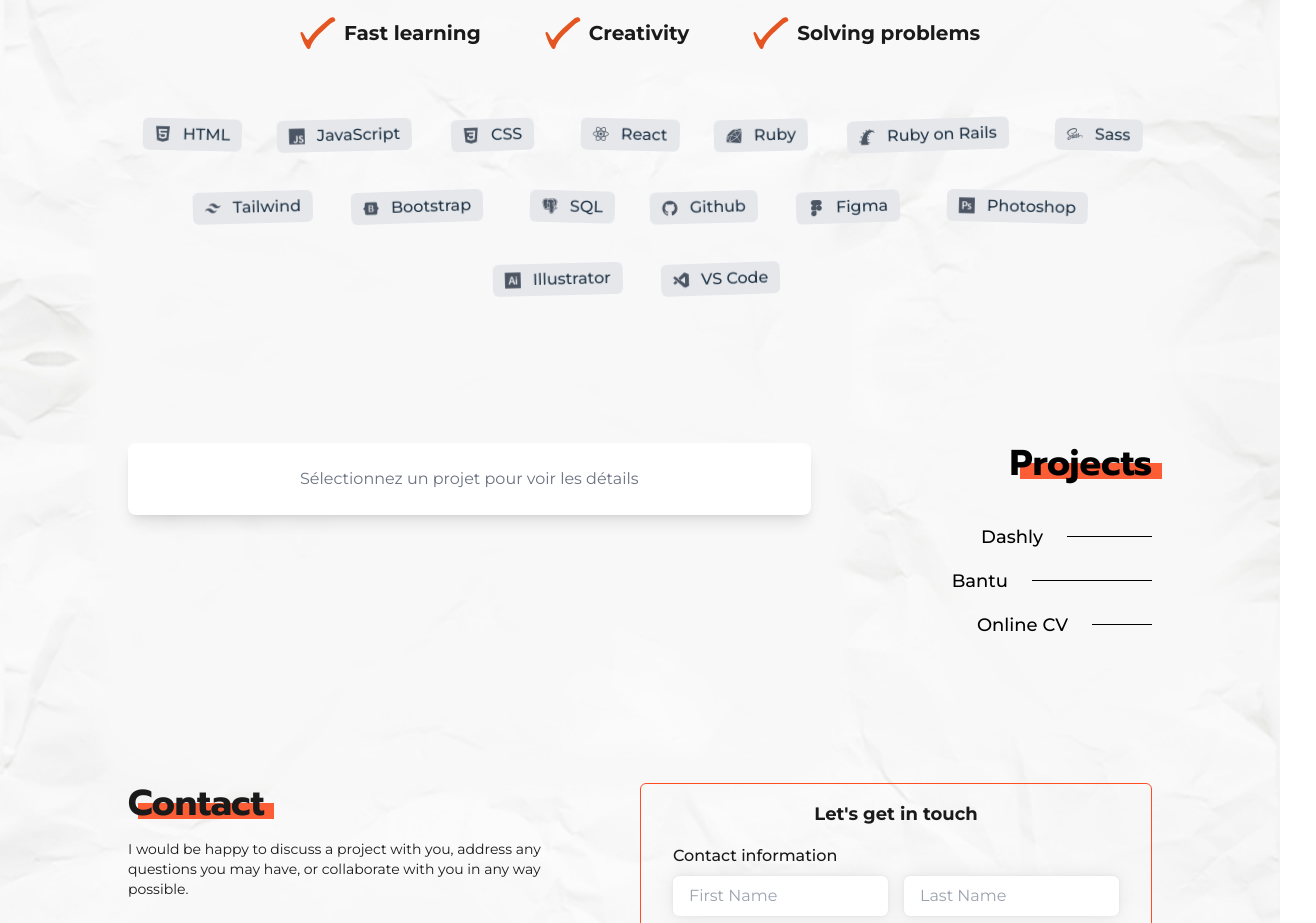
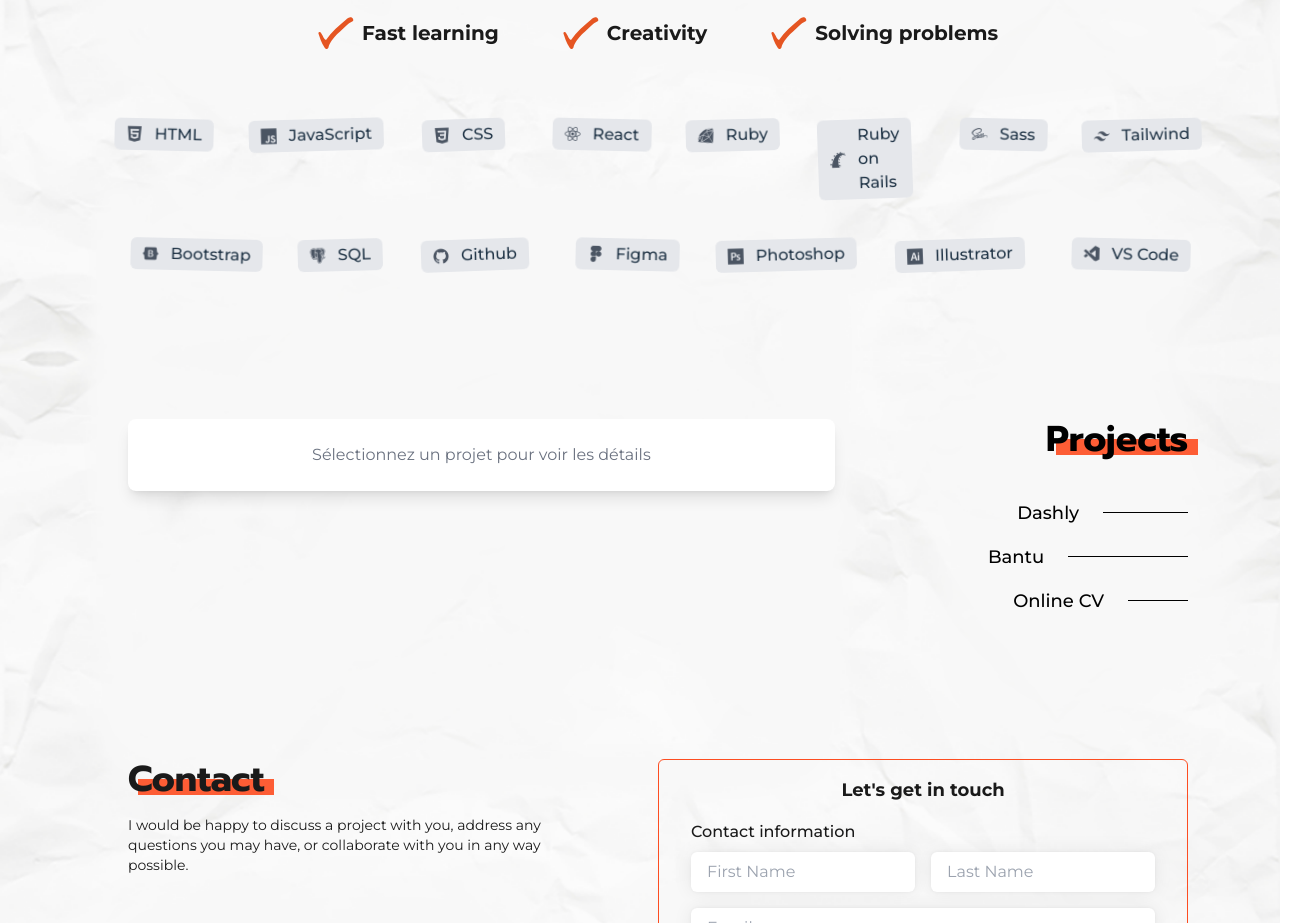
Before and after one commit to EvaOrlandini/Portfolio, a React (Create React App) app: page / in a window 1280 px wide. Shown: the part 1020-1943 px from the top of the page, 1316 px wide, since content can reach past the window. Built offline with nearby package versions, Linux system fonts and the light colour scheme.

Commit message:
css animation

```diff
--- a/src/components/About.jsx
+++ b/src/components/About.jsx
@@ -38,6 +38,7 @@
       </div>
 
       <div className="w-full max-md:w-10/12 mt-6 max-md:mt-0 flex flex-row gap-10 max-md:gap-6 justify-center content-start flex-wrap">
+        <div className="max-md:hidden slide-in-left flex flex-row gap-10">
         {/* HTML */}
         <div className="badge group w-fit h-fit flex flex-row items-center justify-center bg-gray-200 hover:bg-[#FFF4E6] px-3 py-1 rounded-md gap-3 transition-colors duration-200">
           <i className="devicon-html5-plain text-gray-600 group-hover:text-[#E34F26] transition-colors duration-200"></i>
@@ -86,6 +87,8 @@
           <p className="font-medium text-md max-md:text-xs">Tailwind</p>
         </div>
 
+        </div>
+        <div className="max-md:hidden slide-in-right flex flex-row gap-10">
         {/* Bootstrap */}
         <div className="badge group w-fit h-fit flex flex-row items-center justify-center bg-gray-200 hover:bg-[#F3E5F5] px-3 py-1 rounded-md gap-3 transition-colors duration-200">
           <i className="devicon-bootstrap-plain text-gray-600 group-hover:text-[#7952B3] transition-colors duration-200"></i>
@@ -127,6 +130,7 @@
           <i className="devicon-vscode-plain text-gray-600 group-hover:text-[#007ACC] transition-colors duration-200"></i>
           <p className="font-medium text-md max-md:text-xs">VS Code</p>
         </div>
+        </div>
       </div>
     </div>
   );
--- a/src/components/Contact.jsx
+++ b/src/components/Contact.jsx
@@ -36,12 +36,12 @@
     <div id="contact" className="flex flex-row max-md:flex-col max-md:mx-10 mx-32 mb-36">
       <div className="self-stretch w-6/12 max-md:w-full flex flex-col justify-between">
         <div>
-          <h2 className="highlight-text-small text-text dark:text-text-dark text-4xl font-bold mb-4">
+          <h2 className="slideSide2 highlight-text-small text-text dark:text-text-dark text-4xl font-bold mb-4">
             Contact
           </h2>
-          <p className="text-sm w-10/12 text-text max-md:text-sm dark:text-text-dark max-md:mb-8">I would be happy to discuss a project with you, address any questions you may have, or collaborate with you in any way possible.</p>
+          <p className="slideSide3 text-sm w-10/12 text-text max-md:text-sm dark:text-text-dark max-md:mb-8">I would be happy to discuss a project with you, address any questions you may have, or collaborate with you in any way possible.</p>
         </div>
-        <div className="flex flex-col gap-y-4 max-md:mb-8">
+        <div className="slideSide4 flex flex-col gap-y-4 max-md:mb-8">
           <div className="infos bg-white dark:bg-transparent dark:border-[1px] dark:border-primary-dark px-4 py-2 shadow-input w-[300px] max-md:w-[270px] rounded-lg mb-1 flex items-center gap-3">
             <FontAwesomeIcon icon={faEnvelope} className="text-text w-4 dark:text-text-dark" />
             <p className="text-text max-md:text-sm dark:text-text-dark">evaorlandini.pro@gmail.com</p>
@@ -59,7 +59,7 @@
         </div>
       </div>
 
-      <div className="w-6/12 max-md:w-full border-[1px] border-primary-100 rounded-md px-8 py-4 dark:border-none dark:bg-gray-200">
+      <div className="slideSide1 w-6/12 max-md:w-full border-[1px] border-primary-100 rounded-md px-8 py-4 dark:border-none dark:bg-gray-200">
         <h3 className="text-text text-lg text-center font-bold mb-4">Let's get in touch</h3>
         <form onSubmit={handleSubmit(onSubmit)} className="flex flex-col">
           <label htmlFor="Contact" className="font-medium text-text">Contact information</label>
--- a/src/styles/about.css
+++ b/src/styles/about.css
@@ -77,3 +77,37 @@
   /* Filtre pour #8944CE (violet) */
   filter: invert(37%) sepia(52%) saturate(1241%) hue-rotate(242deg) brightness(87%) contrast(88%);
 }
+
+.slide-in-left {
+  animation: slideInLeft 1.5s cubic-bezier(0.4, 0, 0.2, 1);
+  animation-timeline: view();
+}
+
+.slide-in-right{
+  animation: slideInRight 1.5s cubic-bezier(0.4, 0, 0.2, 1);
+  animation-timeline: view();
+}
+
+@keyframes slideInLeft {
+  0% {
+    transform: translateX(-50%);
+  }
+  30% {
+    transform: translateX(0);
+  }
+  100% {
+    transform: translateX(50%);
+  }
+}
+
+@keyframes slideInRight {
+  0% {
+    transform: translateX(50%);
+  }
+  30% {
+    transform: translateX(0);
+  }
+  100% {
+    transform: translateX(-50%);
+  }
+}
--- a/src/styles/contact.css
+++ b/src/styles/contact.css
@@ -18,3 +18,83 @@
 .infos:hover {
   transform: translateX(20px) ;
 }
+
+.slideSide1 {
+  animation: slideSide1 2s cubic-bezier(0.4, 0, 0.2, 1);
+  animation-timeline: view();
+}
+
+.slideSide2 {
+  animation: slideSide2 2s cubic-bezier(0.4, 0, 0.2, 1);
+  animation-timeline: view();
+}
+
+.slideSide3 {
+  animation: slideSide3 2s cubic-bezier(0.4, 0, 0.2, 1);
+  animation-timeline: view();
+}
+
+.slideSide4 {
+  animation: slideSide4 2s cubic-bezier(0.4, 0, 0.2, 1);
+  animation-timeline: view();
+}
+
+@keyframes slideSide1 {
+  0% {
+    transform: translate(100vw, 50vh) rotate(20deg);
+    opacity: 0;
+  }
+  50% {
+    transform: translate(0, 0) rotate(0);
+    opacity: 1;
+  }
+  100% {
+    transform: translate(0, 0) rotate(0);
+    opacity: 1;
+  }
+}
+
+@keyframes slideSide2 {
+  0% {
+    transform: translate(-100vw, -50vh) rotate(-30deg);
+    opacity: 0;
+  }
+  50% {
+    transform: translate(0, 0) rotate(0);
+    opacity: 1;
+  }
+  100% {
+    transform: translate(0, 0) rotate(0);
+    opacity: 1;
+  }
+}
+
+@keyframes slideSide3 {
+  0% {
+    transform: translate(-100vw, 30vh) rotate(-20deg);
+    opacity: 0;
+  }
+  30% {
+    transform: translate(-40vw, 20vh) rotate(-15deg);
+    opacity: 1;
+  }
+  40% {
+    transform: translate(-20vw, 10vh) rotate(-10deg);
+    opacity: 1;
+  }
+  50% {
+    transform: translate(0, 0) rotate(0);
+    opacity: 1;
+  }
+}
+
+@keyframes slideSide4 {
+  0% {
+    transform: translate(-30vw, 100vh) rotate(-20deg);
+    opacity: 0;
+  }
+  30% {
+    transform: translate(0, 0) rotate(0);
+    opacity: 1;
+  }
+}
```
